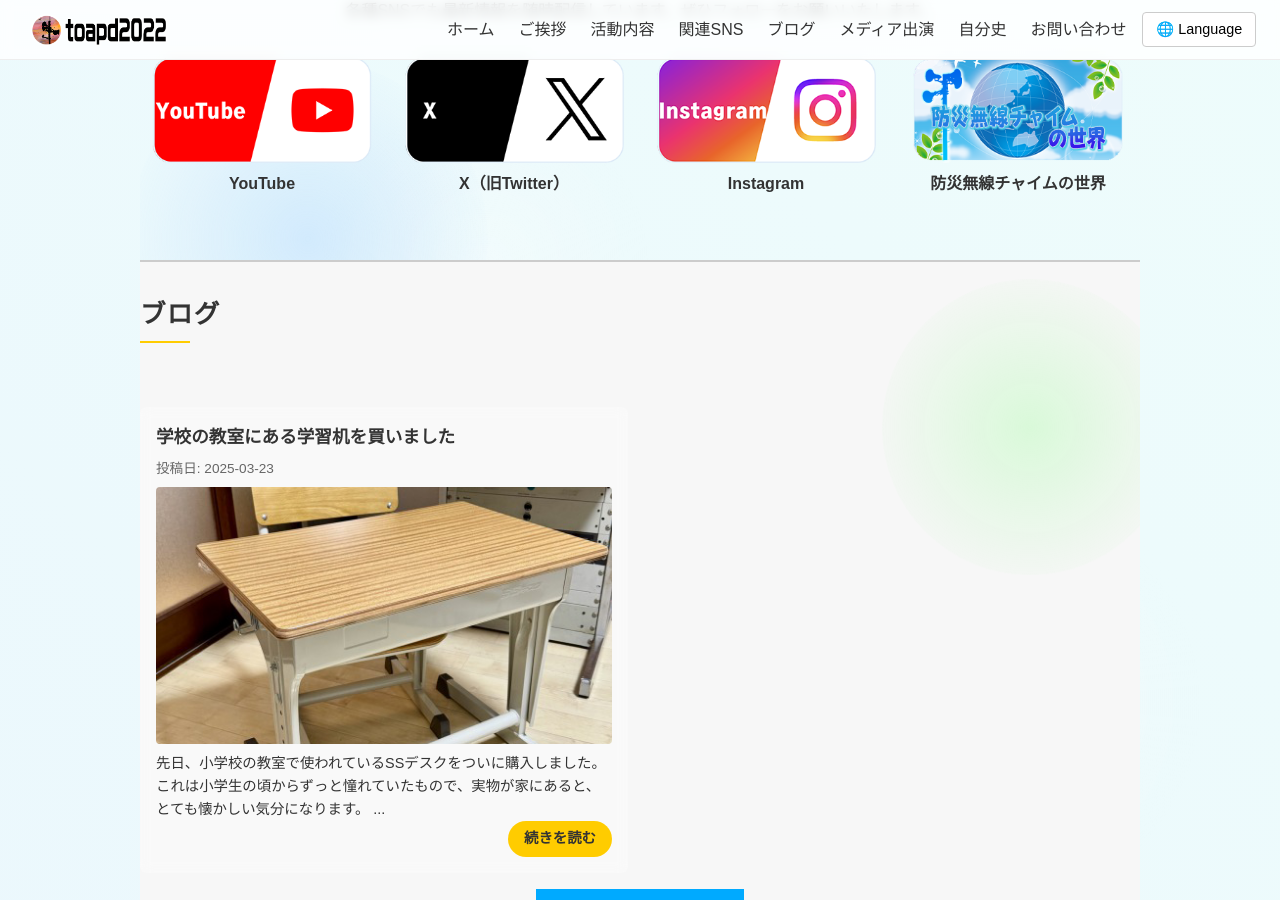
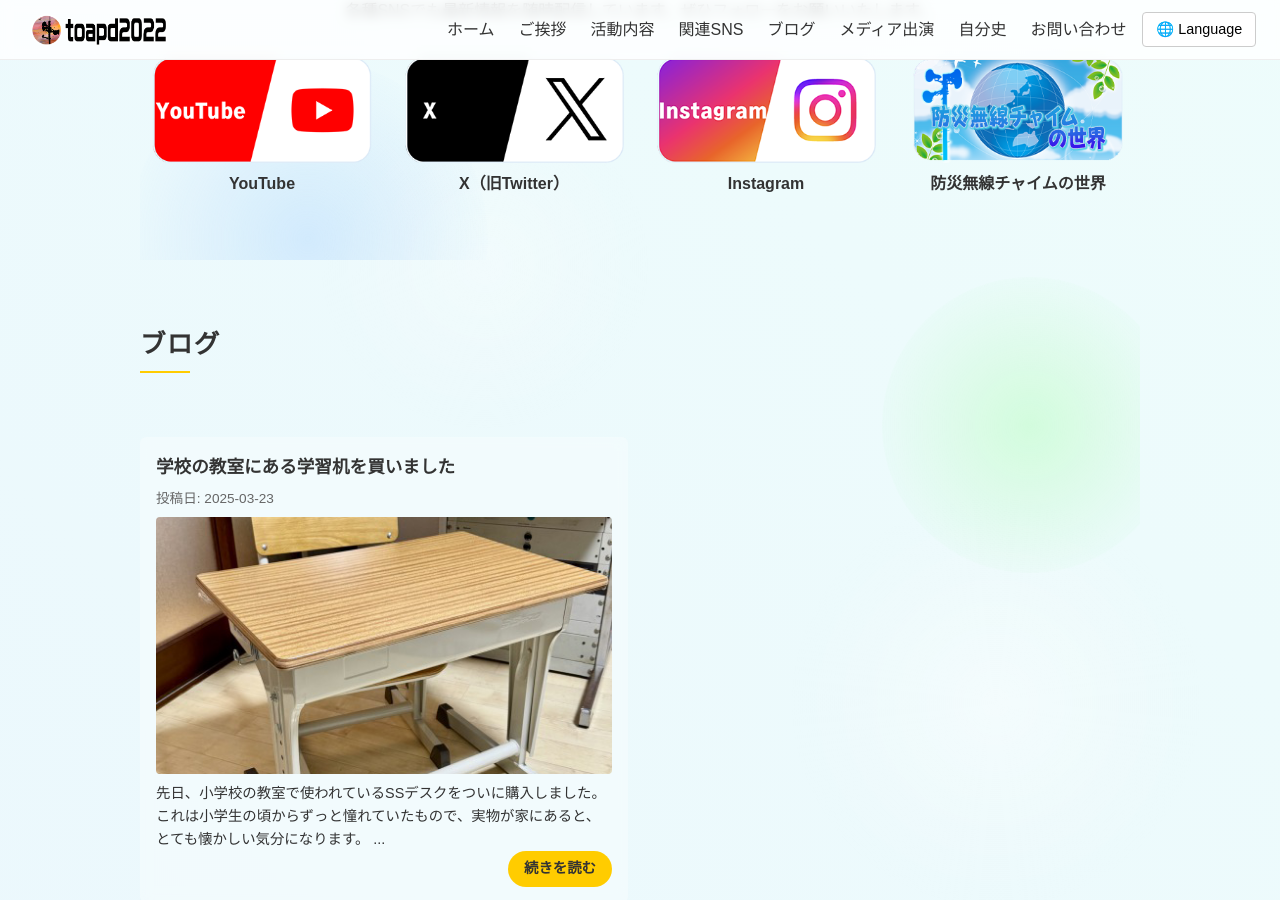
Before and after one commit to toapd2022/toapd2022, a Jekyll site: the page built from index.html, in a window 1280 px wide and 900 px high, scrolled down 2566 px. Built offline with Jekyll 4.4.1, drawn with Linux system fonts in a browser that asks for light colours.

Commit message:
Add files via upload

```diff
--- a/index.html
+++ b/index.html
@@ -835,13 +835,6 @@
       border-radius: 4px;
       display: block;
     }
-    #blog {
-  background-color: #f7f7f7; /* 薄いグレー背景 */
-  border-top: 2px solid #ccc;
-  border-bottom: 2px solid #ccc;
-  padding: 2rem 0;          /* セクション内の上下余白を広めに */
-  /* margin-bottom: 2rem;   // 下との距離をさらに空けたい場合は追加 */
-}
     /********************************
      * メディア出演
      ********************************/
```
